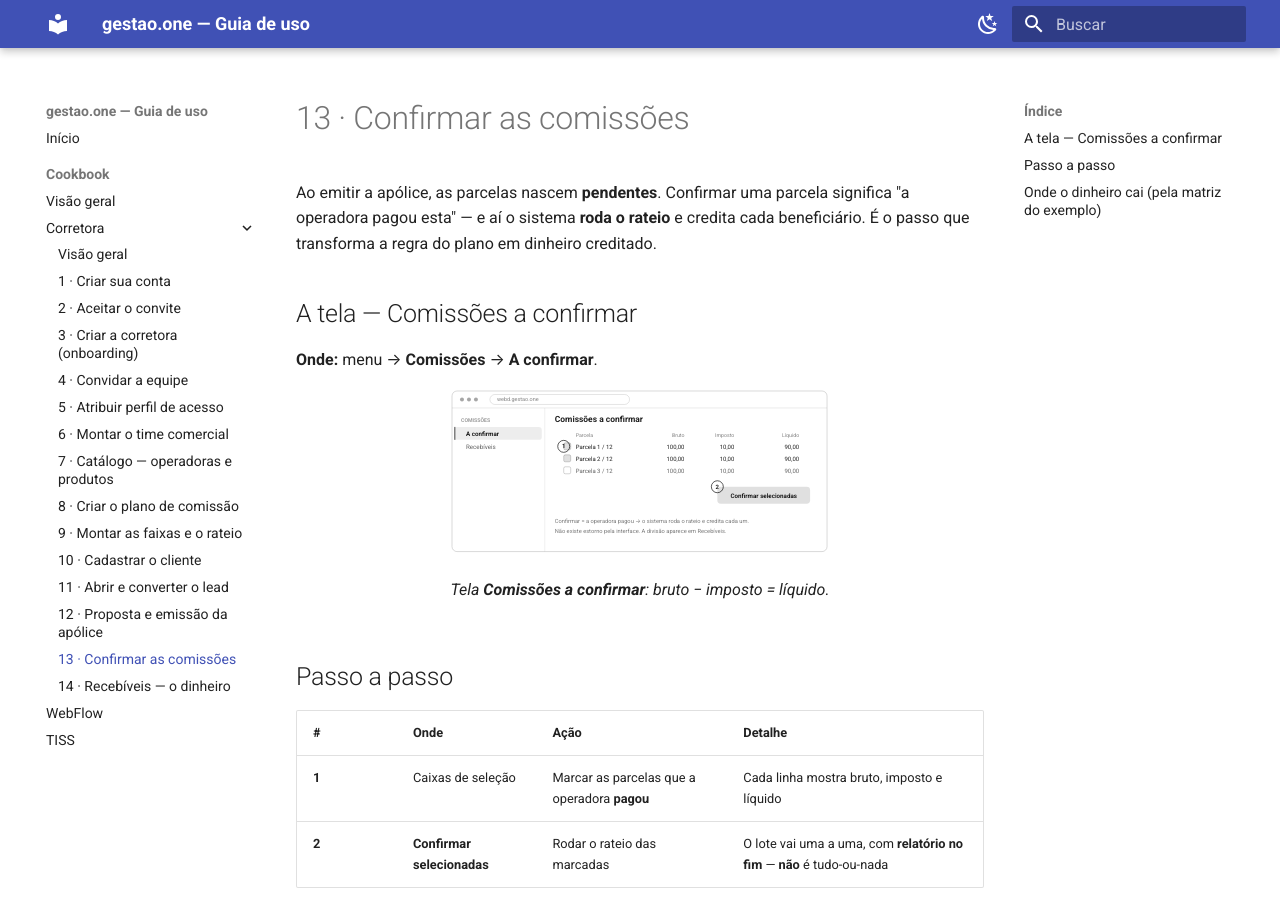
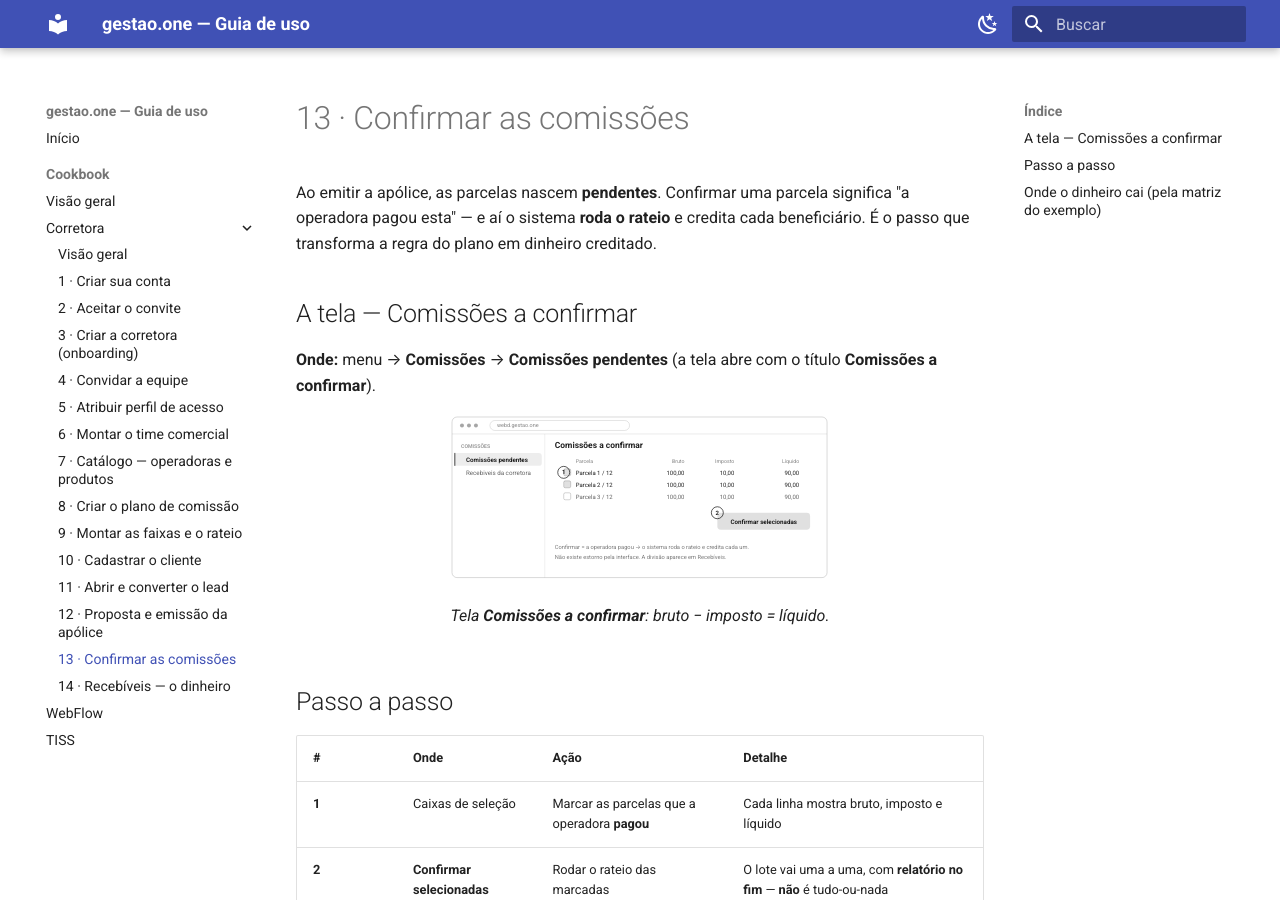
Before and after one commit to renatofagalde/wiki-gestao-one, an MkDocs documentation site: the page built from docs/cookbook/corretora/13-confirmar-comissoes.md, in a window 1280 px wide and 900 px high. Built offline with MkDocs 1.6.1 and Material for MkDocs 9.7.7, drawn with Linux system fonts in a browser that asks for light colours.

Commit message:
📝 docs(cookbook): use real menu label Comissões pendentes in confirm step

```diff
--- a/docs/cookbook/corretora/13-confirmar-comissoes.md
+++ b/docs/cookbook/corretora/13-confirmar-comissoes.md
@@ -6,7 +6,8 @@
 
 ## A tela — Comissões a confirmar
 
-**Onde:** menu → **Comissões** → **A confirmar**.
+**Onde:** menu → **Comissões** → **Comissões pendentes** (a tela abre com o título
+**Comissões a confirmar**).
 
 <figure>
 <svg xmlns="http://www.w3.org/2000/svg" viewBox="0 0 760 330" role="img"
@@ -19,8 +20,8 @@
   <line x1="190" y1="38" x2="190" y2="326" stroke="currentColor" stroke-opacity="0.15"/>
   <text x="22" y="66" font-size="10.5" font-weight="700" fill="currentColor" fill-opacity="0.45">COMISSÕES</text>
   <rect x="8" y="76" width="176" height="26" rx="6" fill="currentColor" fill-opacity="0.08"/><rect x="8" y="76" width="3" height="26" fill="currentColor" fill-opacity="0.55"/>
-  <text x="32" y="94" font-size="12.5" font-weight="700" fill="currentColor">A confirmar</text>
-  <text x="32" y="120" font-size="12.5" fill="currentColor" fill-opacity="0.7">Recebíveis</text>
+  <text x="32" y="94" font-size="12.5" font-weight="700" fill="currentColor">Comissões pendentes</text>
+  <text x="32" y="120" font-size="12.5" fill="currentColor" fill-opacity="0.7">Recebiveis da corretora</text>
 
   <text x="210" y="66" font-size="17" font-weight="700" fill="currentColor">Comissões a confirmar</text>
   <!-- cabeçalho de colunas -->
```
